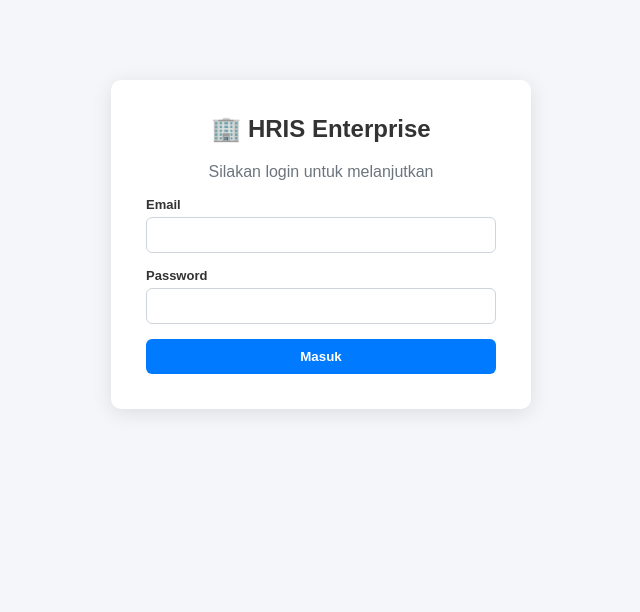
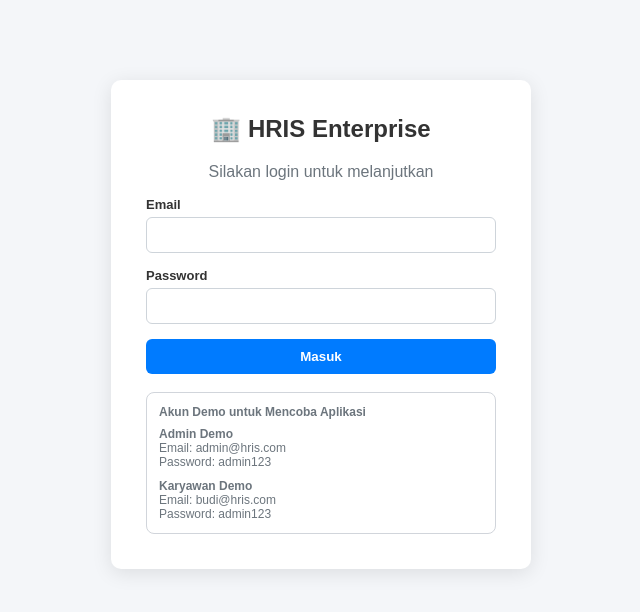
Before and after one commit to SaputraLolaroh/hris-mern, a React (Vite) app in the folder frontend/: page /login in a window 1280 px wide. Shown: the top 612 px of the page, without its empty margins (319-959 px from the left). Built offline with nearby package versions, Linux system fonts and the light colour scheme; no server answers.

Commit message:
Show demo admin and employee accounts on login page

```diff
--- a/frontend/src/pages/Login.jsx
+++ b/frontend/src/pages/Login.jsx
@@ -42,6 +42,11 @@ function Login() {
           {loading ? 'Memproses...' : 'Masuk'}
         </button>
       </form>
+      <div className="muted" style={{ fontSize: 12, marginTop: 18, padding: 12, border: '1px solid #d1d5db', borderRadius: 8 }}>
+        <p style={{ fontWeight: 600, marginTop: 0, marginBottom: 8 }}>Akun Demo untuk Mencoba Aplikasi</p>
+        <p style={{ margin: '6px 0' }}><strong>Admin Demo</strong><br />Email: admin@hris.com<br />Password: admin123</p>
+        <p style={{ margin: '10px 0 0' }}><strong>Karyawan Demo</strong><br />Email: budi@hris.com<br />Password: admin123</p>
+      </div>
     </div>
   );
 }
```
